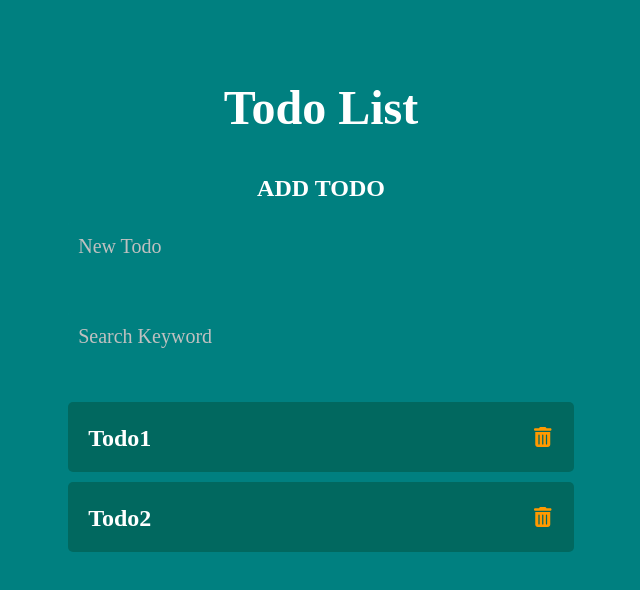
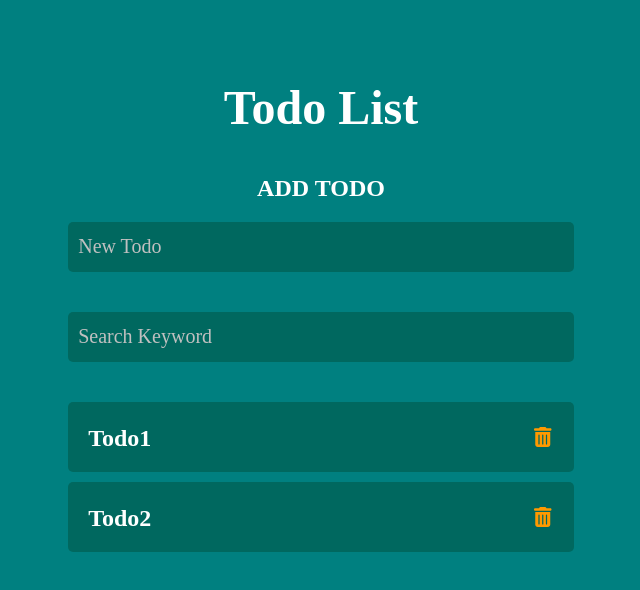
Before and after one commit to daichi0918/next-boilerplate, a Next.js app: page / in a window 1280 px wide. Shown: the top 590 px of the page, without its empty margins (319-959 px from the left). Built offline with nearby package versions, Linux system fonts and the light colour scheme.

Commit message:
InputFormとTodoListの背景色変更

```diff
--- a/src/components/atoms/InputForm/styles.module.css
+++ b/src/components/atoms/InputForm/styles.module.css
@@ -1,7 +1,7 @@
 .input {
   color: #fff;
   border: none;
-  background: teal;
+  background: #00685f;
   width: 100%;
   height: 50px;
   padding: 10px;
--- a/src/components/organisms/TodoList/styles.module.css
+++ b/src/components/organisms/TodoList/styles.module.css
@@ -7,7 +7,7 @@
   list-style: none;
   line-height: 1.5;
   font-weight: 700;
-  background-color: #03503f80;
+  background-color: #00685f;
   border-radius: 5px;
   padding: 10px;
   height: 50px;
```
